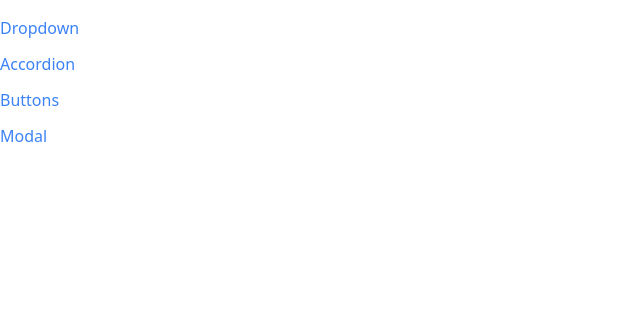
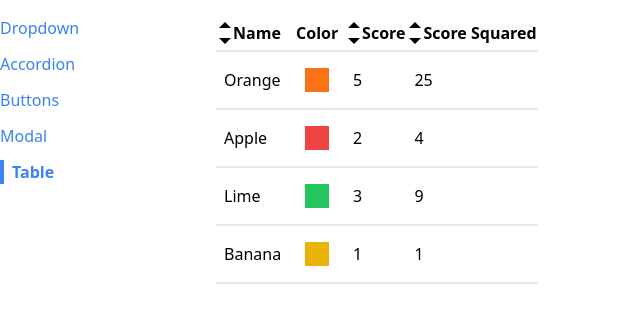
Before and after one commit to Arpit6133/Master-React, a React (Create React App) app in the folder comps/: page /table in a window 1280 px wide. Shown: the top 322 px of the page, without its empty margins (0-640 px from the left). Built offline with nearby package versions, Linux system fonts and the light colour scheme.

Commit message:
created a table and sorted table component

```diff
--- a/comps/src/App.js
+++ b/comps/src/App.js
@@ -6,6 +6,7 @@
 import ButtonPage from './pages/ButtonPage';
 import ModalPage from "./pages/ModalPage";
 import useNavigation from "./hooks/use-navigation";
+import TablePage from "./pages/TablePage";
 
 export default function App() {
 
@@ -27,6 +28,9 @@
         <Route path="/modal">
           <ModalPage />
         </Route>
+        <Route path="/table">
+          <TablePage />
+        </Route>
       </div>
     </div>
   );
--- a/comps/src/components/Sidebar.js
+++ b/comps/src/components/Sidebar.js
@@ -6,6 +6,7 @@
     { label: "Accordion", path: "/accordion" },
     { label: "Buttons", path: "/buttons" },
     { label: "Modal", path: "/modal" },
+    { label: "Table", path: "/table" },
   ];
 
   const renderedLinks = links.map((link) => {
--- /dev/null
+++ b/comps/src/components/SortableTable.js
@@ -0,0 +1,67 @@
+import Table from "./Table";
+import { GoTriangleDown, GoTriangleUp } from "react-icons/go";
+import useSort from "../hooks/use-sort";
+
+export default function SortableTable(props) {
+  const { config, data } = props;
+
+  const { sortBy, sortOrder, sortedData, setSortColumn } = useSort(
+    data,
+    config
+  );
+
+  const updatedConfig = config.map((column) => {
+    if (!column.sortValue) {
+      return column;
+    }
+
+    return {
+      ...column,
+      header: () => (
+        <th
+          className="cursor-pointer hover:bg-gray-100"
+          onClick={() => setSortColumn(column.label)}
+        >
+          <div className="flex items-center">
+            {getIcons(column.label, sortBy, sortOrder)}
+            {column.label}
+          </div>
+        </th>
+      ),
+    };
+  });
+
+  return <Table {...props} data={sortedData} config={updatedConfig} />;
+}
+
+function getIcons(label, sortBy, sortOrder) {
+  if (label !== sortBy) {
+    return (
+      <div>
+        <GoTriangleUp />
+        <GoTriangleDown />
+      </div>
+    );
+  }
+
+  if (sortOrder === null) {
+    return (
+      <div>
+        <GoTriangleUp />
+        <GoTriangleDown />
+      </div>
+    );
+  } else if (sortOrder === "asc") {
+    return (
+      <div>
+        <GoTriangleUp />
+      </div>
+    );
+  } else if (sortOrder === "desc") {
+    return (
+      <div>
+        <GoTriangleUp />
+      </div>
+    );
+  }
+}
--- /dev/null
+++ b/comps/src/components/Table.js
@@ -0,0 +1,33 @@
+import React, { Fragment } from "react";
+
+export default function Table({ data, config, keyFn }) {
+  const renderedHeaders = config.map((column) => {
+    if (column.header) {
+        return <Fragment key={column.label} >{column.header()}</Fragment>
+    }
+    return <th key={column.label}>{column.label}</th>;
+  });
+
+  const renderedRows = data.map((rowData) => {
+    const renderedCells = config.map((column) => {
+      return (
+        <td className="p-2" key={column.label}>
+          {column.render(rowData)}
+        </td>
+      );
+    });
+    return (
+      <tr className="border-b-2" key={keyFn(rowData)}>
+        {renderedCells}
+      </tr>
+    );
+  });
+  return (
+    <table className="table-auto border-spacing-2">
+      <thead>
+        <tr className="border-b-2">{renderedHeaders}</tr>
+      </thead>
+      <tbody>{renderedRows}</tbody>
+    </table>
+  );
+}
--- /dev/null
+++ b/comps/src/hooks/use-sort.js
@@ -0,0 +1,50 @@
+import { useState } from "react";
+
+export default function useSort(data, config) {
+  const [sortOrder, setSortOrder] = useState(null);
+  const [sortBy, setSortBy] = useState(null);
+
+  const setSortColumn = (label) => {
+    if (sortBy && label !== sortBy) {
+      setSortBy(label);
+      setSortOrder("asc");
+      return;
+    }
+
+    if (sortOrder === null) {
+      setSortOrder("asc");
+      setSortBy(label);
+    } else if (sortOrder === "asc") {
+      setSortOrder("desc");
+      setSortBy(label);
+    } else if (sortOrder === "desc") {
+      setSortOrder(null);
+      setSortBy(null);
+    }
+  };
+
+  let sortedData = data;
+
+  if (sortOrder && sortBy) {
+    const { sortValue } = config.find((column) => column.label === sortBy);
+    sortedData = [...data].sort((a, b) => {
+      const valueA = sortValue(a);
+      const valueB = sortValue(b);
+
+      const reverseOrder = sortOrder === "asc" ? 1 : -1;
+
+      if (typeof valueA === "string") {
+        return valueA.localeCompare(valueB) * reverseOrder;
+      } else {
+        return (valueA - valueB) * reverseOrder;
+      }
+    });
+  }
+
+  return {
+    sortOrder,
+    sortBy,
+    setSortColumn,
+    sortedData,
+  };
+}
--- /dev/null
+++ b/comps/src/pages/TablePage.js
@@ -0,0 +1,44 @@
+import React from "react";
+// import Table from "../components/Table";
+import SortableTable from "../components/SortableTable";
+
+export default function TablePage() {
+  const data = [
+    { name: "Orange", colour: "bg-orange-500", score: 5 },
+    { name: "Apple", colour: "bg-red-500", score: 2 },
+    { name: "Lime", colour: "bg-green-500", score: 3 },
+    { name: "Banana", colour: "bg-yellow-500", score: 1 },
+  ];
+
+  const config = [
+    {
+      label: "Name",
+      render: (fruit) => fruit.name,
+      sortValue: (fruit) => fruit.name,
+    },
+    {
+      label: "Color",
+      render: (fruit) => <div className={`p-3 m-2 ${fruit.colour}`} />,
+    },
+    {
+      label: "Score",
+      render: (fruit) => fruit.score,
+      sortValue: (fruit) => fruit.score,
+    },
+    {
+      label: "Score Squared",
+      render: (fruit) => fruit.score ** 2,
+      sortValue: (fruit) => fruit.score ** 2,
+    },
+  ];
+
+  const keyFn = (fruit) => {
+    return fruit.name;
+  };
+
+  return (
+    <div>
+      <SortableTable data={data} config={config} keyFn={keyFn} />
+    </div>
+  );
+}
```
